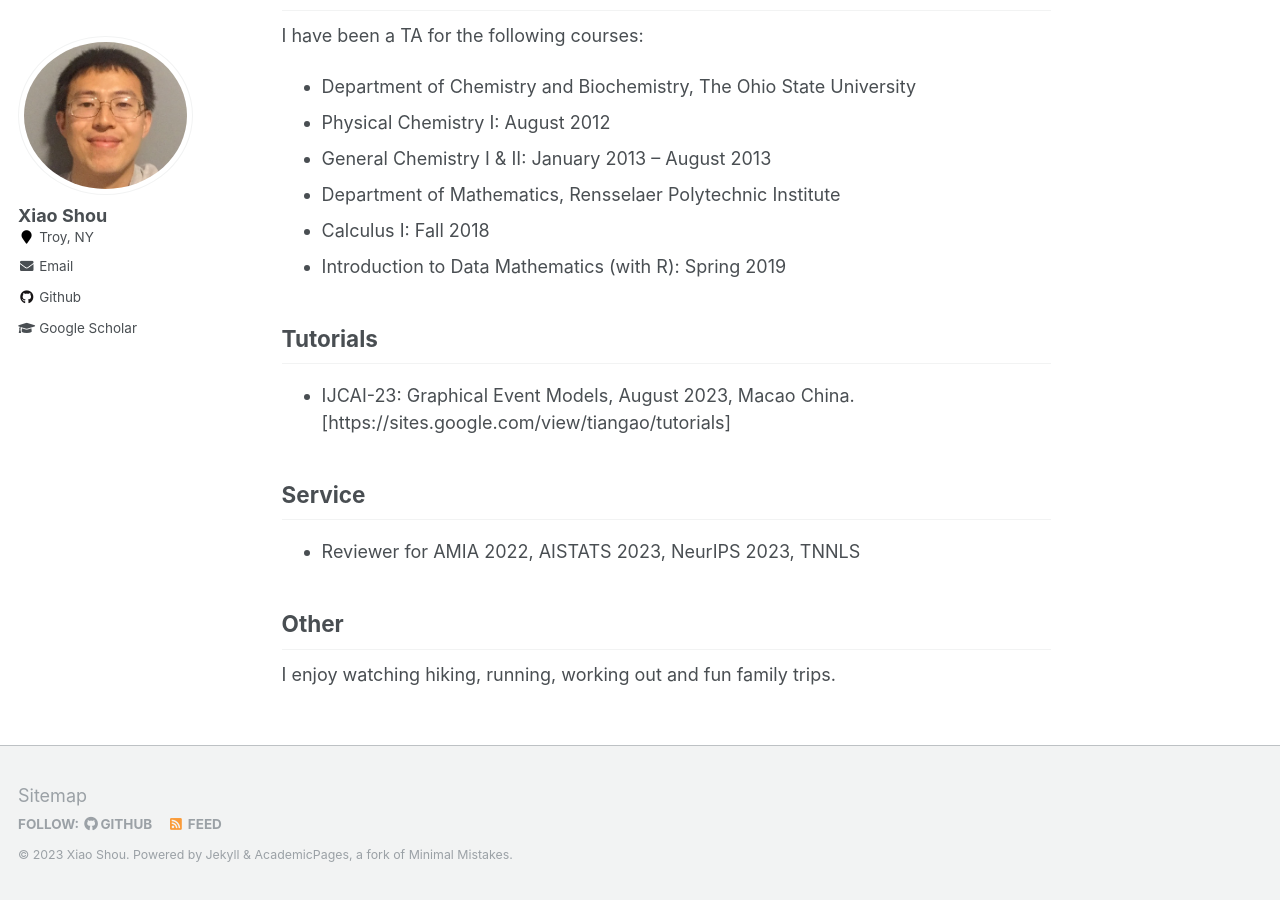
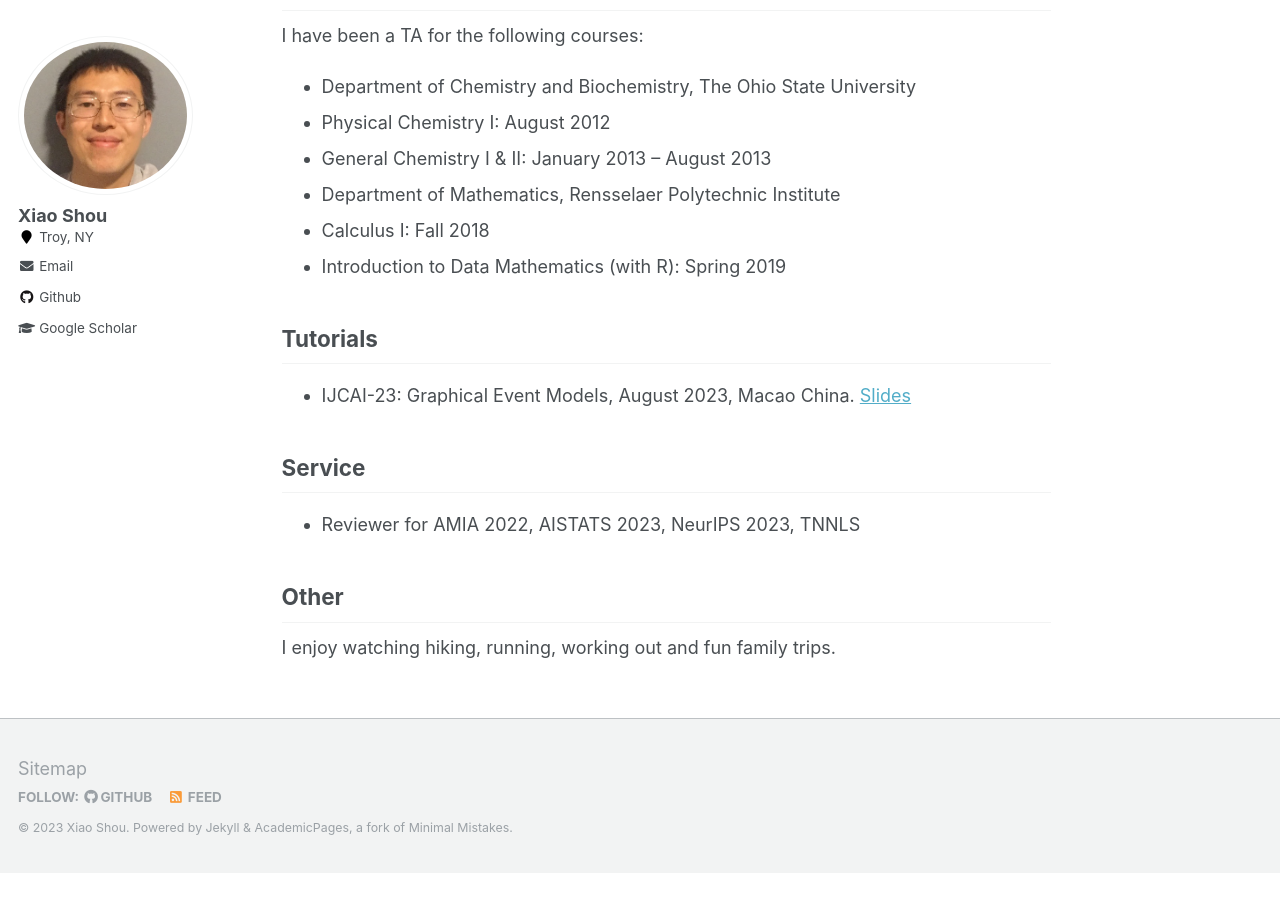
Before and after one commit to shou-xiao/shou-xiao1.github.io, a Jekyll site: the page built from _pages/about.md, in a window 1280 px wide and 900 px high, scrolled down 1901 px. Built offline with Jekyll 4.4.1, drawn with Linux system fonts in a browser that asks for light colours; after the commit the page ends 2774 px from its top, so only the background shows below that.

Commit message:
Update about.md

```diff
--- a/_pages/about.md
+++ b/_pages/about.md
@@ -60,7 +60,7 @@ I have been a TA for the following courses:
 
 Tutorials
 ------
-* IJCAI-23: Graphical Event Models, August 2023, Macao China. [https://sites.google.com/view/tiangao/tutorials]
+* IJCAI-23: Graphical Event Models, August 2023, Macao China. [Slides](https://sites.google.com/view/tiangao/tutorials)
 
 Service
 ------
```
